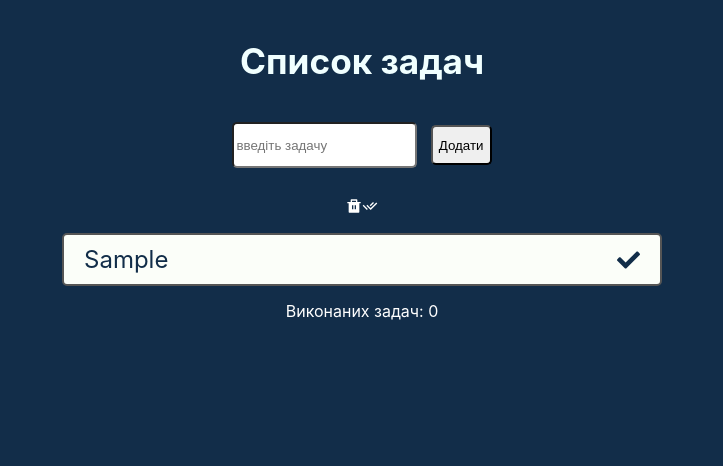
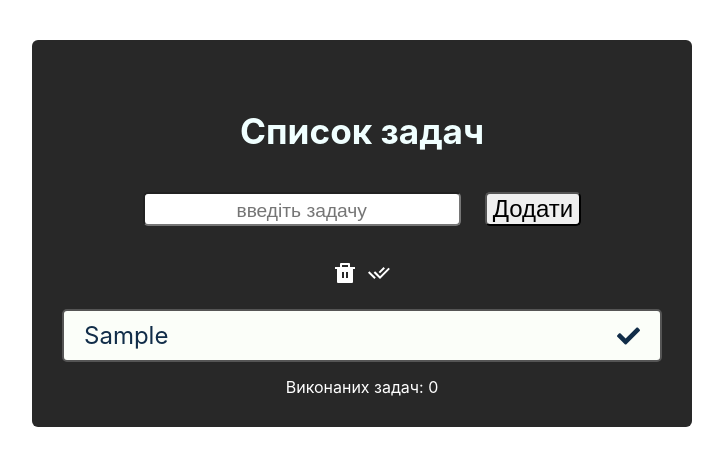
Before and after one commit to rollandss/my-todo, a React (Create React App) app: page / in a window 1280 px wide. Both pictures are taken after typing "Sample" into the empty fields and a click on the button "Додати". Shown: the top 466 px of the page, without its empty margins (278-1001 px from the left). Built offline with nearby package versions, Linux system fonts and the light colour scheme.

Commit message:
add actionButton

```diff
--- a/public/index.html
+++ b/public/index.html
@@ -24,7 +24,7 @@
       work correctly both with client-side routing and a non-root public URL.
       Learn how to configure a non-root public URL by running `npm run build`.
     -->
-    <title>React App</title>
+    <title>Todo app</title>
   </head>
   <body>
     <noscript>You need to enable JavaScript to run this app.</noscript>
--- a/src/App.css
+++ b/src/App.css
@@ -2,7 +2,14 @@
   text-align: center;
   max-width: 600px;
   margin: 0 auto;
+  background-color: #282828;
+  padding: 30px;
+  margin-top: 40px;
 
+  border-radius: 6px;
+  /* text-shadow: gray 0px 2px 5px ; */
+  /* box-shadow: gray 0px 5px 5px; */
+  transition-duration: 10s;
 }
 
 h1 {
@@ -12,3 +19,6 @@ h1 {
   margin: top 24px;
   color: azure;
 }
+::selection{
+  background: #ff4500;
+}
--- a/src/App.js
+++ b/src/App.js
@@ -1,10 +1,10 @@
 import { useState } from 'react'
 import { v4 as uuidv4 } from 'uuid'
-import { RiDeleteBinFill, RiCheckDoubleFill } from 'react-icons/ri'
 
 import TodoForm from './components/Todos/TodoForm'
 import TodoList from './components/Todos/TodoList'
 import './App.css'
+import Button from './components/UI/Button'
 
 function App() {
   const [todos, setTodos] = useState([])
@@ -33,7 +33,7 @@ function App() {
   }
 
   const clearTodosList = () => {
-    setTodos([])
+    setTodos(todos.filter((todo)=>!todo.isCompleted))
   }
 
   const completeAllTodos = () => {
@@ -42,26 +42,16 @@ function App() {
     )
   }
 
-
-
   return (
     <div className="App">
       <h1>Список задач</h1>
       <TodoForm addTodo={addTodoHandler} />
-      <div>
-        {!!todos.length && (
-          <>
-            <RiDeleteBinFill
-              onClick={clearTodosList}
-              title="Видалити всі задачі"
-            />
-            <RiCheckDoubleFill
-              title="Виконати всі"
-              onClick={completeAllTodos}
-            />
-          </>
-        )}
-      </div>
+      {!!todos.length && (
+        <Button
+          clearTodosList={clearTodosList}
+          completeAllTodos={completeAllTodos}
+        />
+      )}
 
       <TodoList
         todos={todos}
--- a/src/components/Todos/Todo.jsx
+++ b/src/components/Todos/Todo.jsx
@@ -11,11 +11,6 @@ const Todo = ({ todo, deleteTodoHandler, togleTodoHandler, editTodo, text }) =>
       <div className={style.todoText} onDoubleClick={() => editTodo(todo.text)}>
         {todo.text}
       </div>
-      <FaCheck
-        className={style.togleIcon}
-        onClick={() => togleTodoHandler(todo.id)}
-        title="виконати"
-      />
       <RiDeleteBin2Line
         className={`${style.togleIcon} ${
           !todo.isCompleted ? style.hideIcon : ''
@@ -23,6 +18,12 @@ const Todo = ({ todo, deleteTodoHandler, togleTodoHandler, editTodo, text }) =>
         onClick={() => deleteTodoHandler(todo.id)}
         title="видалити"
       />
+      <FaCheck
+        className={style.togleIcon}
+        onClick={() => togleTodoHandler(todo.id)}
+        title="виконати"
+      />
+
     </div>
   )
 }
--- a/src/components/Todos/TodoForm.jsx
+++ b/src/components/Todos/TodoForm.jsx
@@ -18,7 +18,7 @@ const TodoForm = ({ addTodo }) => {
         onChange={(e) => setText(e.target.value)}
       />
       <button type="submit" title="submit">
-        Додати
+      Додати
       </button>
     </form>
   )
--- a/src/components/Todos/TodoForm.module.css
+++ b/src/components/Todos/TodoForm.module.css
@@ -1,13 +1,23 @@
 .todoFormContainer {
   margin-bottom: 30px;
 }
-input {
-  height: 3em;
+.todoFormContainer input {
+  /* height: 3em; */
   border-radius: 5px;
   margin-right: 1em;
+  font-size: 1.5rem;
+  outline:none;
+
 }
+
+input::placeholder {
+  font-size: 1.2rem;
+  text-align: center;
+}
+
 button {
-  height: 3em;
+  /* height: 3em; */
   border-radius: 5px;
   cursor: pointer;
+  font-size: 1.5rem;
 }
--- a/src/components/UI/Button.jsx
+++ b/src/components/UI/Button.jsx
@@ -1,7 +1,24 @@
+import { RiDeleteBinFill, RiCheckDoubleFill } from 'react-icons/ri'
+import style from './Button.module.css'
 
-const Button = () => {
+const Button = ({ clearTodosList, completeAllTodos }) => {
   return (
-    <div>Button</div>
+    <div>
+      {
+        <>
+          <RiDeleteBinFill
+            className={style.actionButton}
+            onClick={() => clearTodosList()}
+            title="Видалити всі задачі"
+          />
+          <RiCheckDoubleFill
+            className={style.actionButton}
+            title="Виконати всі"
+            onClick={() => completeAllTodos()}
+          />
+        </>
+      }
+    </div>
   )
 }
 
--- a/src/components/UI/Button.module.css
+++ b/src/components/UI/Button.module.css
@@ -0,0 +1,6 @@
+.actionButton{
+    margin: 5px;
+    font-size: 1.5em;
+    cursor: pointer;
+
+}
--- a/src/index.css
+++ b/src/index.css
@@ -4,6 +4,6 @@ body {
     'Ubuntu', 'Cantarell', 'Fira Sans', 'Droid Sans', 'Helvetica Neue',
     sans-serif;
 
-  background-color: #122d49;
+  /* background-color: ; */
   color: white;
 }
```
